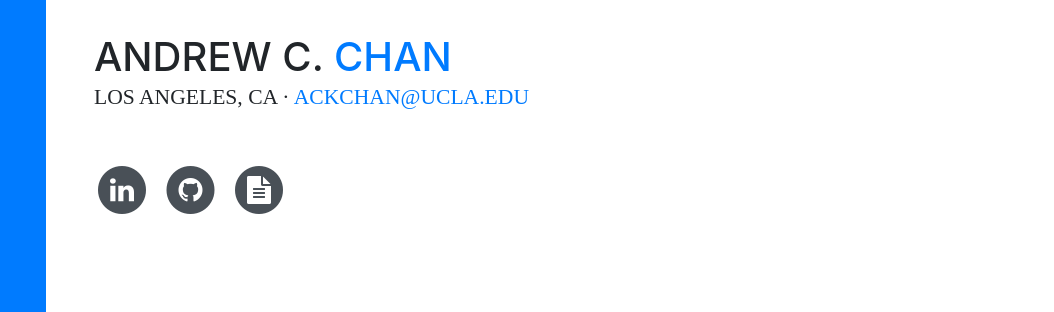
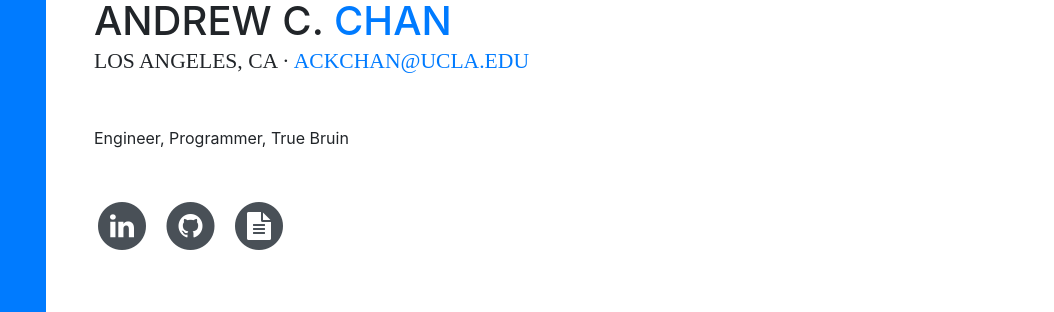
Before and after one commit to andrewcchan/andrewcchan.github.io, a website with bundled scripts: page index.html in a window 1280 px wide. Shown: the part 274-586 px from the top of the page, 226-1280 px from the left. Built offline with nearby package versions, Linux system fonts and the light colour scheme; a web font is replaced by a local one.

Commit message:
Adding about me section

```diff
--- a/index.html
+++ b/index.html
@@ -73,7 +73,7 @@
           </h1>
           <div class="subheading mb-5">Los Angeles, CA · <a href="mailto:name@email.com">ackchan@ucla.edu</a>
           </div>
-          <p class="mb-5"></p>
+          <p class="mb-5">Engineer, Programmer, True Bruin</p>
           <ul class="list-inline list-social-icons mb-0">
             <li class="list-inline-item">
               <a href="https://www.linkedin.com/in/andrew-chan-45399b65/">
```
